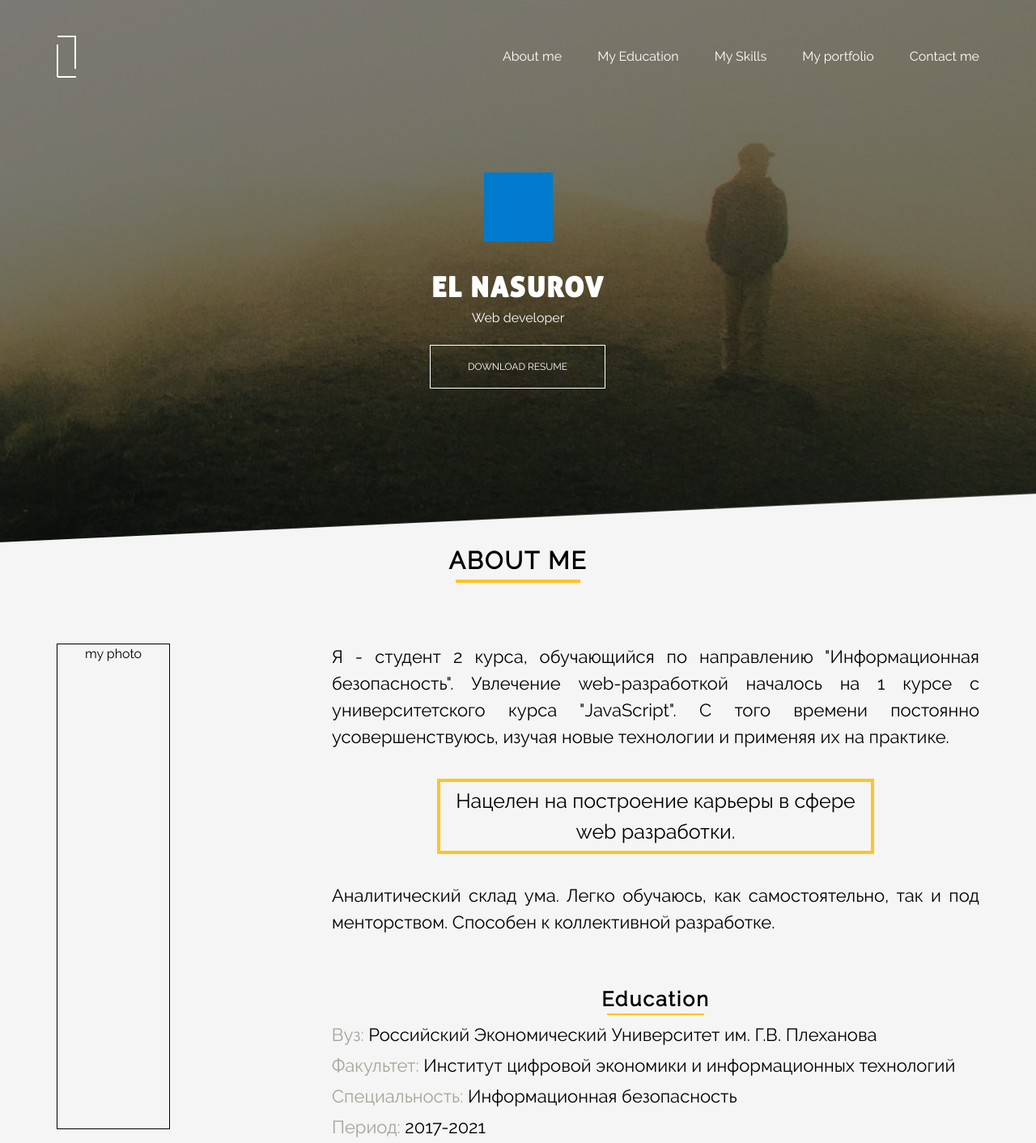
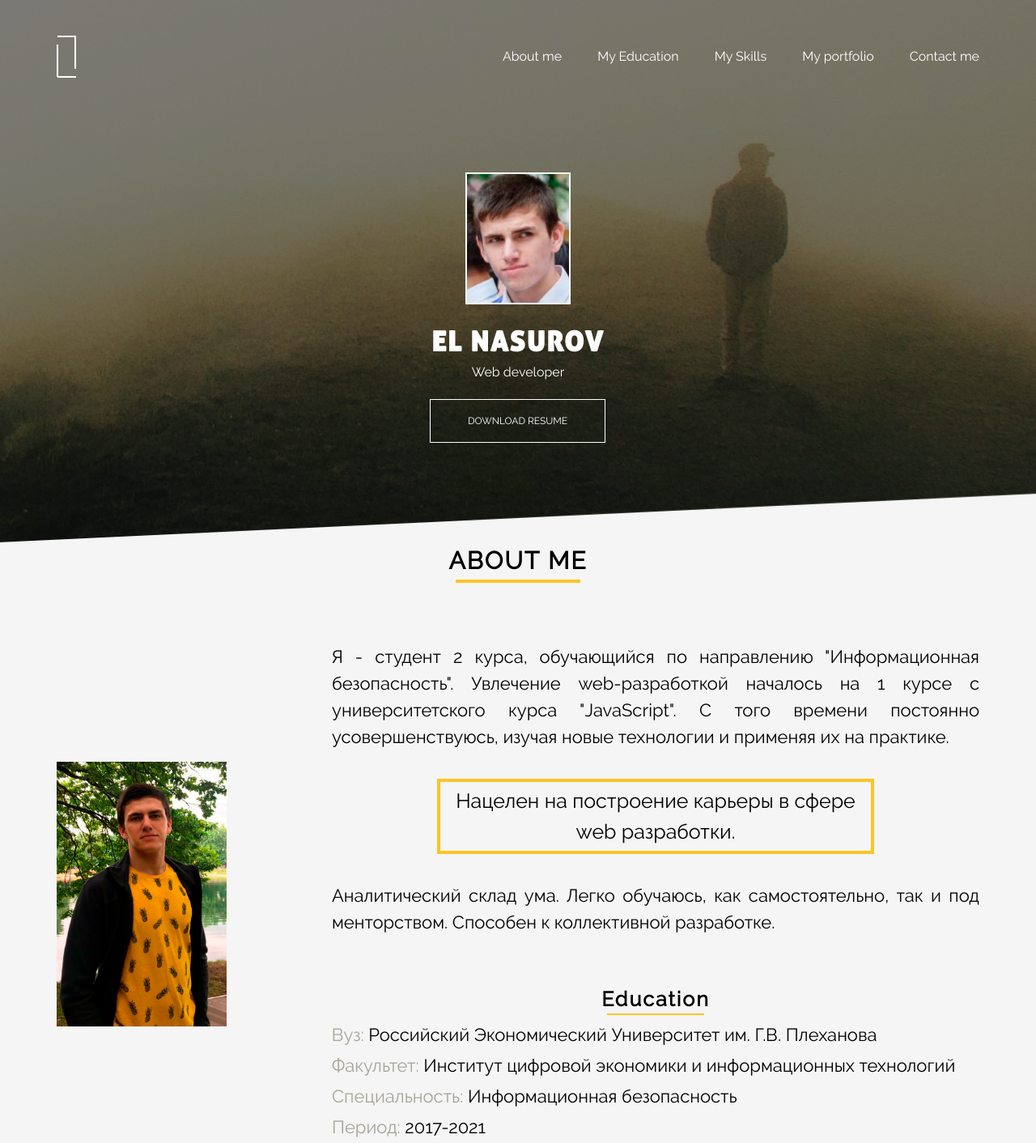
Before and after one commit to ElpixZero/portfolio, a plain HTML site: page build/index.html in a window 1280 px wide. Shown: the top 1412 px of the page at 81% size. Drawn offline with Linux system fonts and the light colour scheme.

Commit message:
Adding images

```diff
--- a/build/css/base/base.css
+++ b/build/css/base/base.css
@@ -52,3 +52,18 @@ li {
   height: 5px;
   border-bottom: 4px solid #FDC426;
 }
+.logo-owner {
+  border: 2px solid #fff;
+}
+.logo-owner_header {
+  margin: 0 auto;
+  width: 130px;
+  margin-bottom: 30px;
+}
+.logo-owner_footer {
+  width: 120px;
+  margin-right: 30px;
+}
+.logo-owner img {
+  width: 100%;
+}
--- a/build/css/styles.css
+++ b/build/css/styles.css
@@ -342,6 +342,21 @@ li {
   height: 5px;
   border-bottom: 4px solid #FDC426;
 }
+.logo-owner {
+  border: 2px solid #fff;
+}
+.logo-owner_header {
+  margin: 0 auto;
+  width: 130px;
+  margin-bottom: 30px;
+}
+.logo-owner_footer {
+  width: 120px;
+  margin-right: 30px;
+}
+.logo-owner img {
+  width: 100%;
+}
 .header__wrapper {
   max-width: 1444px;
   height: 670px;
@@ -404,14 +419,7 @@ li {
   width: 218px;
   height: 285px;
 }
-.header_main .header_owner-card .img {
-  margin: 0 auto;
-  width: 85px;
-  height: 85px;
-  margin-bottom: 41px;
-  background: #007ACC;
-}
-.header_main .header_owner-card .name {
+.header_main .name {
   font-family: "Aller Display", sans-serif;
   font-weight: 600;
   font-size: 34px;
@@ -422,7 +430,7 @@ li {
   margin-bottom: 5px;
   letter-spacing: 2px;
 }
-.header_main .header_owner-card .profession {
+.header_main .profession {
   margin-bottom: 30px;
   font-size: 16px;
   color: #ffffff;
@@ -442,18 +450,21 @@ li {
   display: -webkit-box;
   display: -webkit-flex;
   display: flex;
+  -webkit-box-align: center;
+  -webkit-align-items: center;
+          align-items: center;
 }
 .about-me .container .owner_photo {
-  width: 350px;
-  height: 600px;
-  border: 1px solid black;
-  text-align: center;
+  width: 420px;
+}
+.about-me .container .owner_photo img {
+  width: 100%;
 }
 .about-me .container .owner_description {
   text-align: justify;
   font-size: 22px;
   max-width: 800px;
-  margin-left: 200px;
+  margin-left: 130px;
 }
 .about-me .container .owner_description .main-sense {
   text-align: center;
@@ -761,8 +772,8 @@ li {
           justify-content: space-between;
 }
 .contact-me .footer_owner-card {
-  max-width: 310px;
-  margin-top: 60px;
+  max-width: 330px;
+  margin-top: 10px;
 }
 .contact-me .footer_owner-card .owner_logo {
   display: -webkit-box;
--- a/build/css/сomponents/header.css
+++ b/build/css/сomponents/header.css
@@ -60,14 +60,7 @@
   width: 218px;
   height: 285px;
 }
-.header_main .header_owner-card .img {
-  margin: 0 auto;
-  width: 85px;
-  height: 85px;
-  margin-bottom: 41px;
-  background: #007ACC;
-}
-.header_main .header_owner-card .name {
+.header_main .name {
   font-family: "Aller Display", sans-serif;
   font-weight: 600;
   font-size: 34px;
@@ -78,7 +71,7 @@
   margin-bottom: 5px;
   letter-spacing: 2px;
 }
-.header_main .header_owner-card .profession {
+.header_main .profession {
   margin-bottom: 30px;
   font-size: 16px;
   color: #ffffff;
--- a/build/css/сomponents/main/about-me.css
+++ b/build/css/сomponents/main/about-me.css
@@ -11,18 +11,21 @@
   display: -webkit-box;
   display: -webkit-flex;
   display: flex;
+  -webkit-box-align: center;
+  -webkit-align-items: center;
+          align-items: center;
 }
 .about-me .container .owner_photo {
-  width: 350px;
-  height: 600px;
-  border: 1px solid black;
-  text-align: center;
+  width: 420px;
+}
+.about-me .container .owner_photo img {
+  width: 100%;
 }
 .about-me .container .owner_description {
   text-align: justify;
   font-size: 22px;
   max-width: 800px;
-  margin-left: 200px;
+  margin-left: 130px;
 }
 .about-me .container .owner_description .main-sense {
   text-align: center;
--- a/build/css/сomponents/main/contact-me.css
+++ b/build/css/сomponents/main/contact-me.css
@@ -13,8 +13,8 @@
           justify-content: space-between;
 }
 .contact-me .footer_owner-card {
-  max-width: 310px;
-  margin-top: 60px;
+  max-width: 330px;
+  margin-top: 10px;
 }
 .contact-me .footer_owner-card .owner_logo {
   display: -webkit-box;
--- a/build/index.html
+++ b/build/index.html
@@ -26,7 +26,8 @@
 
       <div class="header_main">
         <div class="header_owner-card">
-          <div class="img">
+          <div class="logo-owner logo-owner_header">
+            <img src="./img/logo.png" alt="">
           </div>
           <div class="name">El Nasurov</div>
           <div class="profession">Web developer</div>
@@ -50,7 +51,7 @@
 
         <div class="section-content">
           <div class="owner_photo">
-            my photo
+            <img src="./img/Слой 1.png" alt="">
           </div>
 
           <div class="owner_description">
@@ -236,7 +237,9 @@
         <div class="footer_owner-card">
 
           <div class="owner_logo">
-            <div class="img"></div>
+            <div class="logo-owner logo-owner_footer">
+              <img src="./img/logo.png" alt="">
+            </div>
             <div class="description">
               <div class="name">El Nasurov</div>
               <div class="profession">Web developer</div>
```
Also changed, not shown: build/img/el.jpg (deleted), build/img/flF6x6h6Pdo.jpg (added), build/img/logo.jpg, build/img/logo.png (added), build/img/main_img.png (added), build/img/qMDzwf0KMxY.jpg (added), build/img/Слой 1.png (added), 1 other file.
